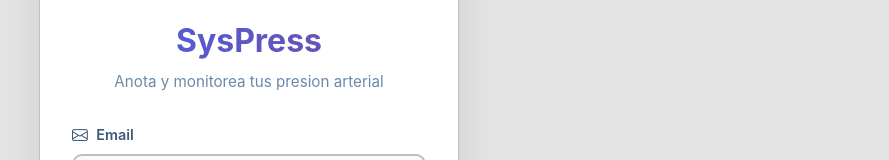
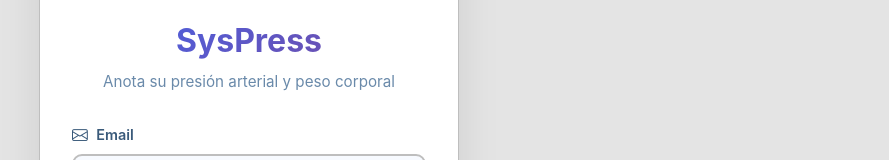
Before and after one commit to Felixby2004/syspress, a React (Vite) app in the folder frontend/: page /login in a window 1280 px wide. Shown: the part 210-370 px from the top of the page, without its empty margins (391-1280 px from the left). Built offline with nearby package versions, Linux system fonts and the light colour scheme; no server answers.

Commit message:
cambio subtitulo

```diff
--- a/frontend/src/components/Login.jsx
+++ b/frontend/src/components/Login.jsx
@@ -31,7 +31,7 @@ const Login = () => {
           <i className="bi bi-heart-pulse" style={{ fontSize: '3rem', color: 'var(--accent)' }}></i>
         </div>
         <h1>SysPress</h1>
-        <p className="subtitle">Anota y monitorea tus presion arterial</p>
+        <p className="subtitle">Anota su presión arterial y peso corporal</p>
         <form onSubmit={handleSubmit}>
           <div className="form-group">
             <label><i className="bi bi-envelope"></i> Email</label>
```
